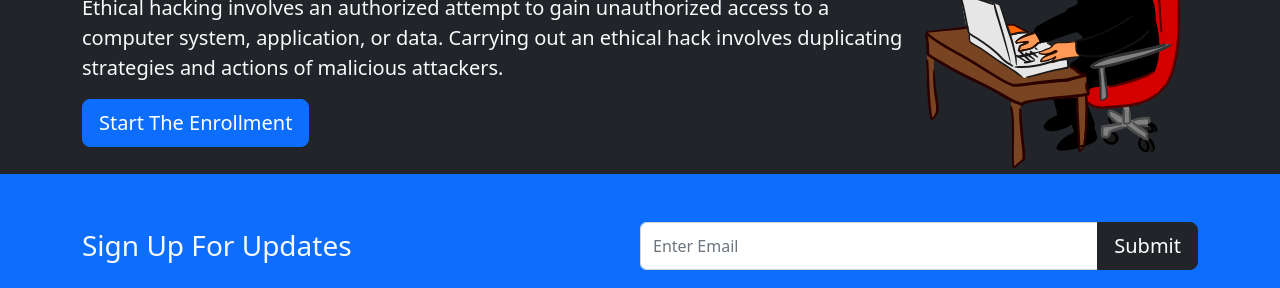
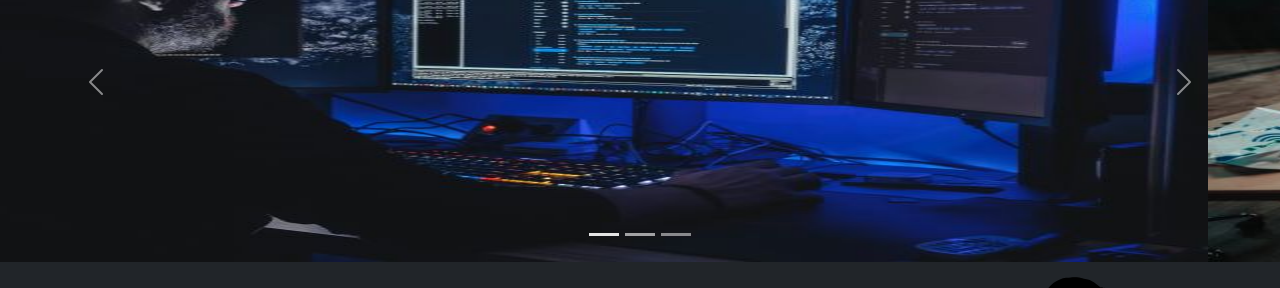
Before and after one commit to MyTimeToShine777/Bs-website, a plain HTML site: page index.html in a window 1280 px wide. Shown: the part 198-486 px from the top of the page. Drawn offline with nearby package versions, Linux system fonts and the light colour scheme; a web font is replaced by a local one.

Commit message:
Bootstrap-5 Carousel Added

```diff
--- a/index.html
+++ b/index.html
@@ -54,6 +54,36 @@
     </nav>
 
     <!-- Navbar End -->
+
+    <!-- Carousel -->
+    <div id="carouselExampleIndicators" class="carousel slide" data-bs-ride="carousel">
+        <div class="carousel-indicators">
+            <button type="button" data-bs-target="#carouselExampleIndicators" data-bs-slide-to="0" class="active" aria-current="true" aria-label="Slide 1"></button>
+            <button type="button" data-bs-target="#carouselExampleIndicators" data-bs-slide-to="1" aria-label="Slide 2"></button>
+            <button type="button" data-bs-target="#carouselExampleIndicators" data-bs-slide-to="2" aria-label="Slide 3"></button>
+        </div>
+        <div class="carousel-inner">
+            <div class="carousel-item active">
+                <img src="./img/coro1.jpg" style="height:360px; width: 640px;" class="d-block w-100" alt="...">
+            </div>
+            <div class="carousel-item">
+                <img src="./img/coro2.jpg" style="height:360px; width: 640px;" class="d-block w-100" alt="...">
+            </div>
+            <div class="carousel-item">
+                <img src="./img/coro3.jpg" style="height:360px; width: 640px;" class="d-block w-100" alt="...">
+            </div>
+        </div>
+        <button class="carousel-control-prev" type="button" data-bs-target="#carouselExampleIndicators" data-bs-slide="prev">
+            <span class="carousel-control-prev-icon" aria-hidden="true"></span>
+            <span class="visually-hidden">Previous</span>
+        </button>
+        <button class="carousel-control-next" type="button" data-bs-target="#carouselExampleIndicators" data-bs-slide="next">
+            <span class="carousel-control-next-icon" aria-hidden="true"></span>
+            <span class="visually-hidden">Next</span>
+        </button>
+    </div>
+
+    <!-- Carousel End -->
 
     <!-- Showcase -->
     <section class="bg-dark text-light p-5 p-lg-0 pt-lg-2 text-center text-sm-start">
--- a/style.css
+++ b/style.css
@@ -4,8 +4,20 @@ body::before {
     height: 100px;
 }
 
-@media(min-width:768px) {
+@media (min-width: 768px) {
     .news-input {
         width: 50%;
     }
 }
+
+.carousel-item {
+    position: relative;
+    background-position: center;
+    background-size: cover;
+}
+
+
+/* .carousel-item>.item>img {
+    width: 500px;
+    height: 500px;
+} */
```
Also changed, not shown: img/caspar-camille-rubin-7SDoly3FV_0-unsplash.jpg (added), img/coro1.jpg (added), img/coro2.jpg (added), img/coro3.jpg (added), img/e.jpg, img/hacker-5471975.png, img/pexels-tima-miroshnichenko-5380649.jpg (added), img/stillness-inmotion-Jh6aQX-25Uo-unsplash.jpg (added), 1 other file.
